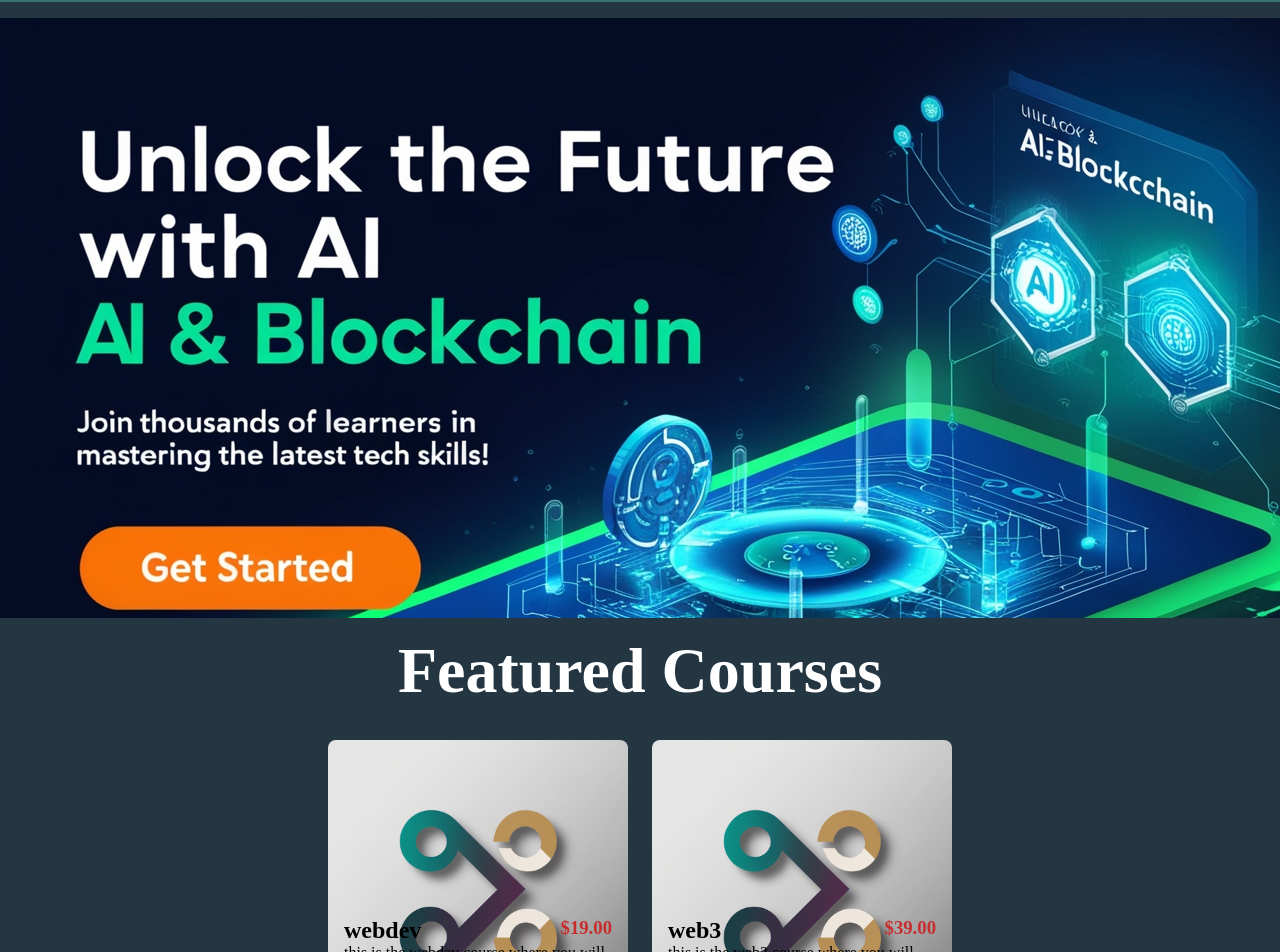
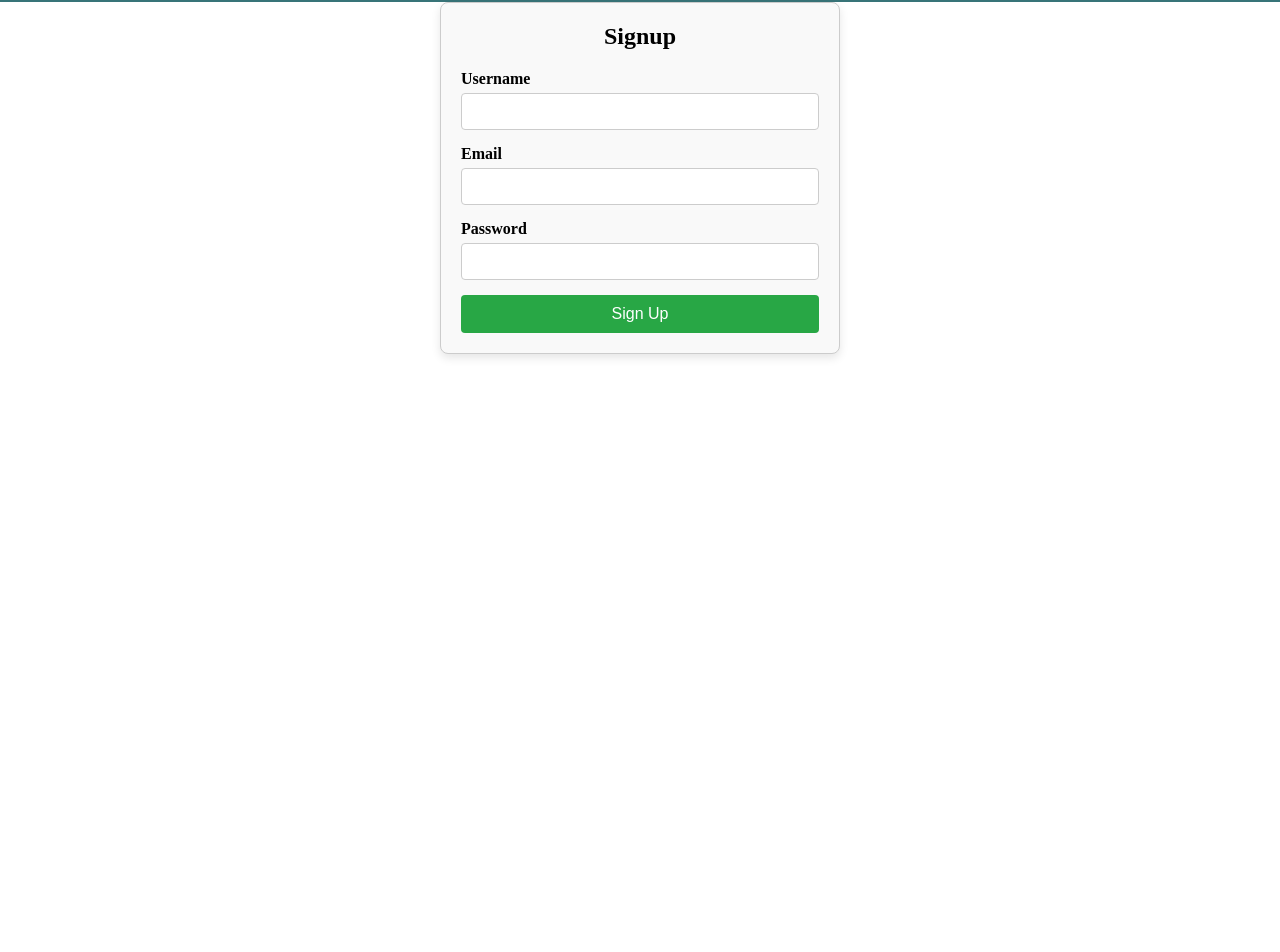
Before and after one commit to abhiishekh/CourseSellingApp-Frontend, a React (Vite) app: page /signup in a window 1280 px wide. Shown: the part 61-1013 px from the top of the page. After the commit the page ends 800 px from the top, so only its background shows below. Built offline with nearby package versions, Linux system fonts and the light colour scheme.

Commit message:
Upading the code

```diff
--- a/package.json
+++ b/package.json
@@ -12,7 +12,8 @@
   "dependencies": {
     "axios": "^1.7.7",
     "react": "^18.3.1",
-    "react-dom": "^18.3.1"
+    "react-dom": "^18.3.1",
+    "react-router-dom": "^6.27.0"
   },
   "devDependencies": {
     "@eslint/js": "^9.11.1",
--- a/src/App.jsx
+++ b/src/App.jsx
@@ -1,16 +1,24 @@
 import React from 'react'
 // import './App.css'
+import {BrowserRouter, Routes,Route} from 'react-router-dom'
 import Nav from './components/Nav'
 import Hero from './components/Hero'
-import Featured from './components/Featured'
+import Signup from './components/Signup'
+import Signin from './components/Signin'
 
 const App = () => {
   return (
-    <>
-      <Nav/>
-      <Hero/>
-      <Featured/>
-    </>
+
+    <BrowserRouter>
+    <Nav/>
+    <Routes>
+     <Route path="/" element={<Hero/>}/>
+     <Route path='/signup' element={<Signup/>}/>
+     <Route path='/signin' element={<Signin/>}/>
+
+      </Routes>
+      </BrowserRouter>
+
   )
 }
 
--- a/src/components/CourseCard.jsx
+++ b/src/components/CourseCard.jsx
@@ -1,12 +1,16 @@
 import React from 'react'
 import '../styles/coursecard.css'
+import courseImg from '../assets/course3.jpg'
 const CourseCard = (props) => {
 
 
   return (
     <>
       <div className="card-body">
+        <img style={{backgroundRepeat:'no-repeat'}} src={props.image} alt="" />
+          <div className="cover">
         <div className="card-items">
+
             <div className="title-price">
 
             <h2>{props.title}</h2>
@@ -14,9 +18,11 @@ const CourseCard = (props) => {
             </div>
             <p>{props.desc}</p>
             <button>Buy Now</button>
+          </div>
         </div>
       </div>
     </>
+
   )
 }
 
--- a/src/components/Featured.jsx
+++ b/src/components/Featured.jsx
@@ -1,13 +1,33 @@
-import React from 'react'
-import '../styles/featured.css'
-import CourseCard from './CourseCard'
+import React, { useEffect, useState } from 'react';
+import '../styles/featured.css';
+import CourseCard from './CourseCard';
+import cardImg from '../assets/course3.jpg'
+
 const Featured = () => {
-    const arr = {
-        title:"webdev",
-        desc:"this is the webdev course where you will learn about coding from 0 to advance",
-        price:"$19.00",
+    const [data, setData] = useState([]);
+
+    useEffect(() => {
+        const fetchData = async () => {
+            try {
+                const response = await fetch('http://localhost:3000/api/v1/all-courses');
+
+                // Check if the response is okay before proceeding
+                if (!response.ok) {
+                    throw new Error(`Failed to fetch data: ${response.status}`);
                 }
 
+                const result = await response.json();
+                console.log(result.response)
+                setData(result.response);
+            } catch (err) {
+                console.error(err);
+            }
+        };
+
+        fetchData();
+    }, []);
+
+    console.log(data);
 
     return (
         <>
@@ -16,25 +36,23 @@ const Featured = () => {
                     <h1>Featured Courses</h1>
                 </div>
                 <div className="cards">
-
+                    {data.length > 0 ? (
+                        data.map((msg, _id) => (
                             <CourseCard
-        title={arr.title}
-        desc={arr.desc}
-        price={arr.price}
-
+                                key={_id}
+                                title={msg.title}
+                                desc={msg.description}
+                                price={msg.price}
+                                image={cardImg}
                             />
-        <CourseCard
-        title='web3'
-        desc="this is the web3 course where you will learn about blockchain from 0 to advance"
-        price="$39.00"
-
-        />
-
-
+                        ))
+                    ) : (
+                        <p>Loading courses...</p>
+                    )}
                 </div>
             </div>
         </>
-  )
-}
+    );
+};
 
-export default Featured
+export default Featured;
--- a/src/components/Hero.jsx
+++ b/src/components/Hero.jsx
@@ -1,6 +1,7 @@
 import React from 'react'
 import '../styles/hero.css'
 import heroImg from '../assets/hero.jpg'
+import Featured from './Featured'
 const Hero = () => {
   return (
     <>
@@ -11,6 +12,7 @@ const Hero = () => {
         </a>
 
       </div>
+      <Featured/>
     </>
   )
 }
--- a/src/components/Nav.jsx
+++ b/src/components/Nav.jsx
@@ -1,12 +1,15 @@
 import React from 'react'
 import '../styles/nav.css'
+import axios from 'axios'
+import { Link } from 'react-router-dom'
 const Nav = () => {
+
 
   return (
     <>
       <div className="nav">
         <div className="logo">
-            <h1>Coding Schoole</h1>
+            <h1>Coding School</h1>
 
         </div>
         <div className="links">
@@ -16,7 +19,7 @@ const Nav = () => {
             <a href="#">About</a>
         </div>
         <div className="signin">
-            <button>Signin</button>
+           <Link to='/Signup'><button>Signup</button></Link>
         </div>
       </div>
     </>
--- /dev/null
+++ b/src/components/Signin.jsx
@@ -0,0 +1,69 @@
+import React,{useState} from 'react'
+import { useNavigate } from 'react-router-dom';
+import '../styles/signup.css'
+import axios from 'axios'
+const Signin = () => {
+    const navigate = useNavigate();
+  const [formData, setFormData] = useState({
+    username: '',
+    email: '',
+    password: '',
+  });
+
+  const handleChange = (e) => {
+    const { name, value } = e.target;
+    setFormData({ ...formData, [name]: value });
+  };
+
+  const handleSubmit = async (e) => {
+    e.preventDefault();
+
+    try {
+      const response = await axios.post('http://localhost:3000/api/v1/signin', {
+        email: formData.email,
+        password: formData.password,
+      });
+
+      if (response.status === 200) {
+        console.log("Signin successful:", response.data);
+        navigate('/'); // Navigate on successful signup
+      } else {
+        console.log("Data not submitted");
+      }
+    } catch (error) {
+      console.error("Error during signin:", error);
+    }
+  };
+  return (
+    <div className="signup-container">
+    <h2>Signin</h2>
+    <form onSubmit={handleSubmit}>
+      <div className="form-group">
+        <label htmlFor="email">Email</label>
+        <input
+          type="email"
+          id="email"
+          name="email"
+          value={formData.email}
+          onChange={handleChange}
+          required
+        />
+      </div>
+      <div className="form-group">
+        <label htmlFor="password">Password</label>
+        <input
+          type="password"
+          id="password"
+          name="password"
+          value={formData.password}
+          onChange={handleChange}
+          required
+        />
+      </div>
+      <button type="submit">Sign In</button>
+    </form>
+  </div>
+  )
+}
+
+export default Signin
--- /dev/null
+++ b/src/components/Signup.jsx
@@ -0,0 +1,83 @@
+import React, { useState } from 'react';
+import '../styles/signup.css';
+import { useNavigate } from 'react-router-dom';
+import axios from 'axios';
+
+const Signup = () => {
+  const navigate = useNavigate();
+  const [formData, setFormData] = useState({
+    username: '',
+    email: '',
+    password: '',
+  });
+
+  const handleChange = (e) => {
+    const { name, value } = e.target;
+    setFormData({ ...formData, [name]: value });
+  };
+
+  const handleSubmit = async (e) => {
+    e.preventDefault();
+
+    try {
+      const response = await axios.post('http://localhost:3000/api/v1/signup', {
+        username: formData.username,
+        email: formData.email,
+        password: formData.password,
+      });
+
+      if (response.status === 200) {
+        console.log("Signup successful:", response.data);
+        navigate('/signin'); // Navigate on successful signup
+      } else {
+        console.log("Data not submitted");
+      }
+    } catch (error) {
+      console.error("Error during signup:", error);
+    }
+  };
+
+  return (
+    <div className="signup-container">
+      <h2>Signup</h2>
+      <form onSubmit={handleSubmit}>
+        <div className="form-group">
+          <label htmlFor="username">Username</label>
+          <input
+            type="text"
+            id="username"
+            name="username"
+            value={formData.username}
+            onChange={handleChange}
+            required
+          />
+        </div>
+        <div className="form-group">
+          <label htmlFor="email">Email</label>
+          <input
+            type="email"
+            id="email"
+            name="email"
+            value={formData.email}
+            onChange={handleChange}
+            required
+          />
+        </div>
+        <div className="form-group">
+          <label htmlFor="password">Password</label>
+          <input
+            type="password"
+            id="password"
+            name="password"
+            value={formData.password}
+            onChange={handleChange}
+            required
+          />
+        </div>
+        <button type="submit">Sign Up</button>
+      </form>
+    </div>
+  );
+};
+
+export default Signup;
--- a/src/styles/coursecard.css
+++ b/src/styles/coursecard.css
@@ -5,13 +5,37 @@
 .card-body{
     width: 300px;
     height: 300px;
-    background-image: url('../assets/course3.jpg');
-    background-size: contain;
-    background-position: center;
     border-radius: .5rem;
+    overflow: hidden;
+    position:relative;
+
+}
+.card-body img{
+
+    height: 100%;
+    width: 100%;
+    object-fit: cover;
+    object-position: center;
+
+}
+.cover{
+    position: absolute;
+    top: 0;
+    left: 0;
+    height: 100%;
+    width: 100%;
+    background: linear-gradient(to bottom , transparent ,rgb(0, 10, 0));
     padding: 1rem;
     display: flex;
     align-items: flex-end;
+}
+.card-items{
+    width: 100%;
+    /* height: 100%; */
+}
+.card-items h2,p{
+    color: white;
+    margin-bottom: 1rem;
 }
 button{
     padding: .5rem 1rem;
@@ -21,11 +45,14 @@ button{
     color: white;
     background-color: #F97207;
     font-size:1.3rem;
+    cursor: pointer;
 }
 .title-price{
     display: flex;
     justify-content: space-between;
 }
 .title-price h3{
-    color: #C62E2E;
+    /* color: #F97207;
+     */
+    color: rgb(255, 255, 255);
 }
--- /dev/null
+++ b/src/styles/signup.css
@@ -0,0 +1,46 @@
+.signup-container {
+    max-width: 400px;
+    margin: 0 auto;
+    padding: 20px;
+    border: 1px solid #ccc;
+    border-radius: 8px;
+    box-shadow: 0 4px 10px rgba(0, 0, 0, 0.1);
+    background-color: #f9f9f9;
+  }
+
+  h2 {
+    text-align: center;
+    margin-bottom: 20px;
+  }
+
+  .form-group {
+    margin-bottom: 15px;
+  }
+
+  label {
+    display: block;
+    margin-bottom: 5px;
+    font-weight: bold;
+  }
+
+  input {
+    width: 100%;
+    padding: 10px;
+    border: 1px solid #ccc;
+    border-radius: 4px;
+  }
+
+  button {
+    width: 100%;
+    padding: 10px;
+    background-color: #28a745;
+    color: white;
+    border: none;
+    border-radius: 4px;
+    cursor: pointer;
+    font-size: 16px;
+  }
+
+  button:hover {
+    background-color: #218838;
+  }
```
Also changed, not shown: 1 other file (tests, documents, lock files or other folders). Lines whose indentation alone changed are shown as unchanged.
